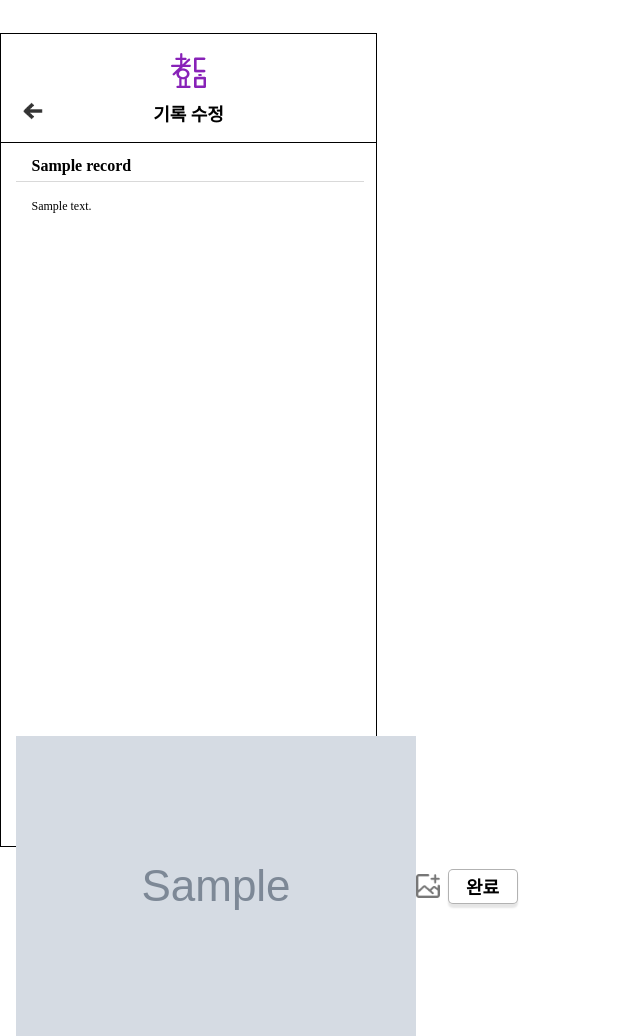
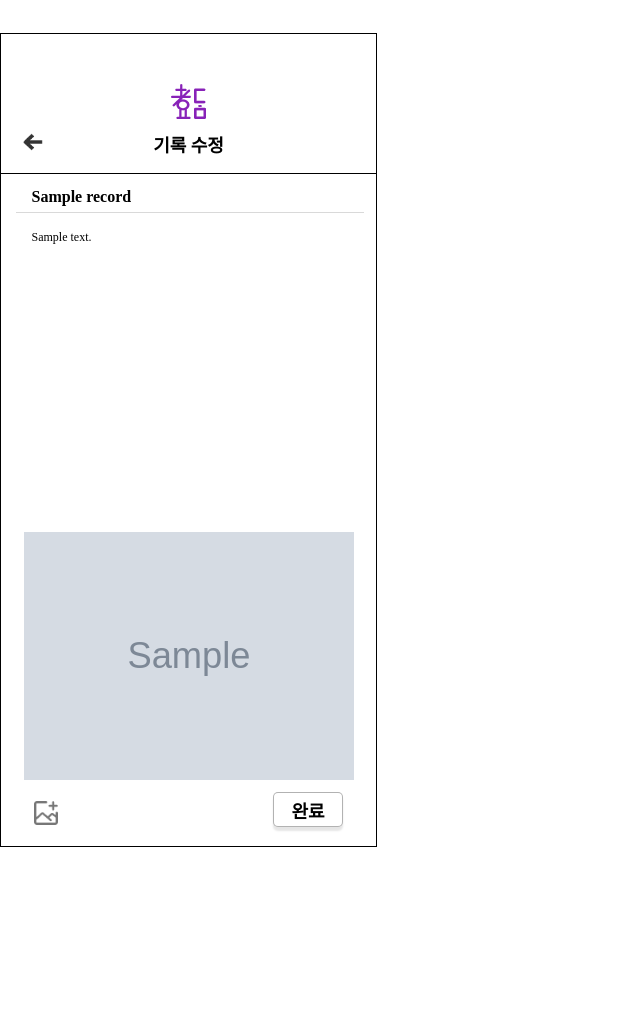
Before and after one commit to mingging27/FE_BE, a Django app: page /record/update/1/ in a window 1280 px wide. Shown: the whole page, without its empty margins (0-640 px from the left). After the commit the page ends 847 px from the top, so only its background shows below. Run offline with Django 5.2, Linux system fonts and the light colour scheme; a user stored in the database is signed in; tables that the repository leaves empty hold one stand-in row (values such as "Sample post"); grey boxes marked "Sample" are stand-in pictures; some web fonts are replaced.

Commit message:
css 수정

```diff
--- a/scare_prj/record/templates/record/home.html
+++ b/scare_prj/record/templates/record/home.html
@@ -20,7 +20,9 @@
                 <h3 class="post_title"><a href="{%url 'record:detail' record.id %}">{{ record.title }}</a></h3>
                 <p class="post_content">{{record.content}}</p>
                 {%if record.image %}
-                <img src="{{record.image.url}}" width="130">
+                <div class="img_div">
+                    <img src="{{record.image.url}}" width="130">
+                </div>
                 {%endif%}
                 <p class="date">{{record.created_at|date:"Y.m.d"}}</p>
             </div>
--- a/scare_prj/record/templates/record/update.html
+++ b/scare_prj/record/templates/record/update.html
@@ -25,13 +25,15 @@
                 <input type="text" name="title" class="text_title" value="{{record.title}}">
                 <textarea class="text_content" name="content">{{record.content}}</textarea>
             </div>
+            <div class="img_div">
+                {%if record.image%}
+                <img src="{{record.image.url}}" width="330">
+                {%endif%}
+            </div>
             <div class="file_submit">
-                {%if record.image%}
-                <img src="{{record.image.url}}">
-                {%endif%}
                 <input type="file" class="fileInput" name="image" value="이미지" id="fileInput">
                 <label class="fileInputLabel" id="fileInputLabel">
-                    <img src="{% static 'img/Imgload.png' %}" alt="Upload Icon" width="30" height="30">
+                    <img src="{% static 'img/Imgload.png' %}" alt="Upload Icon" width="30" height="30" class="img_btn">
                 </label>
                 <div class="btn_div">
                     <button type="submit" value="작성" class="submit_btn">완료</button>
@@ -58,6 +60,8 @@
 
             textInput.addEventListener('input', checkInput);
             textArea.addEventListener('input', checkInput);
+
+
         </script>
 </body>
 
--- a/scare_prj/static/css/document_detail.css
+++ b/scare_prj/static/css/document_detail.css
@@ -24,6 +24,7 @@ body {
     width: 100%;
     height: 93px;
     display: flex;
+    margin-top: 46px;
     align-items: center;
     justify-content: center;
     border-bottom: 1px solid black;
@@ -123,7 +124,7 @@ body {
 .btn_div {
     display: flex;
     position: absolute;
-    right: 0px;
+    right:33px;
     bottom: 0px;
 }
 
--- a/scare_prj/static/css/document_update.css
+++ b/scare_prj/static/css/document_update.css
@@ -17,7 +17,7 @@ body {
     margin: 0;
     margin-top: 33px;
     border: 1px solid black;
-
+    position: relative;
 }
 
 .title {
@@ -28,6 +28,8 @@ body {
     justify-content: center;
     border-bottom: 1px solid black;
     flex-direction: column;
+    margin-top: 46px;
+
 }
 
 .title h3 {
@@ -53,6 +55,7 @@ body {
 
 .content {
     margin-top: 15px;
+
 }
 
 .fileInput {
@@ -72,6 +75,12 @@ body {
     width: 346px;
 }
 
+.img_div {
+    width: 330px;
+    height: 250px;
+    overflow: hidden;
+}
+
 .text_title {
     border: none;
     width: 330px;
@@ -86,12 +95,12 @@ body {
     margin-top: 15px;
     border: none;
     width: 330px;
-    height: 500px;
     vertical-align: top;
     resize: none;
     overflow: hidden;
     font-size: 12px;
     padding-left: 16px;
+    height: 300px;
 }
 
 .text_content::placeholder {
@@ -112,6 +121,16 @@ body {
 
 .btn_div {
     display: flex;
+    position: absolute;
+    right:33px;
+    bottom: 19px;
+}
+
+.img_btn {
+    display: flex;
+    position: absolute;
+    left:33px;
+    bottom: 21px;
 }
 
 .submit_btn {
```
Also changed, not shown: scare_prj/checklist/templates/checklist/create.html (+6 -6 lines), scare_prj/checklist/templates/checklist/notifications.html (+12 -8 lines), scare_prj/record/templates/record/create.html (+3 -4 lines), scare_prj/static/css/document_create.css (+13 -1 lines), scare_prj/static/css/document_main.css (+7 -1 lines), scare_prj/static/css/mk_checklist.css (+8 -2 lines), scare_prj/static/css/notification.css (+5 -9 lines).
